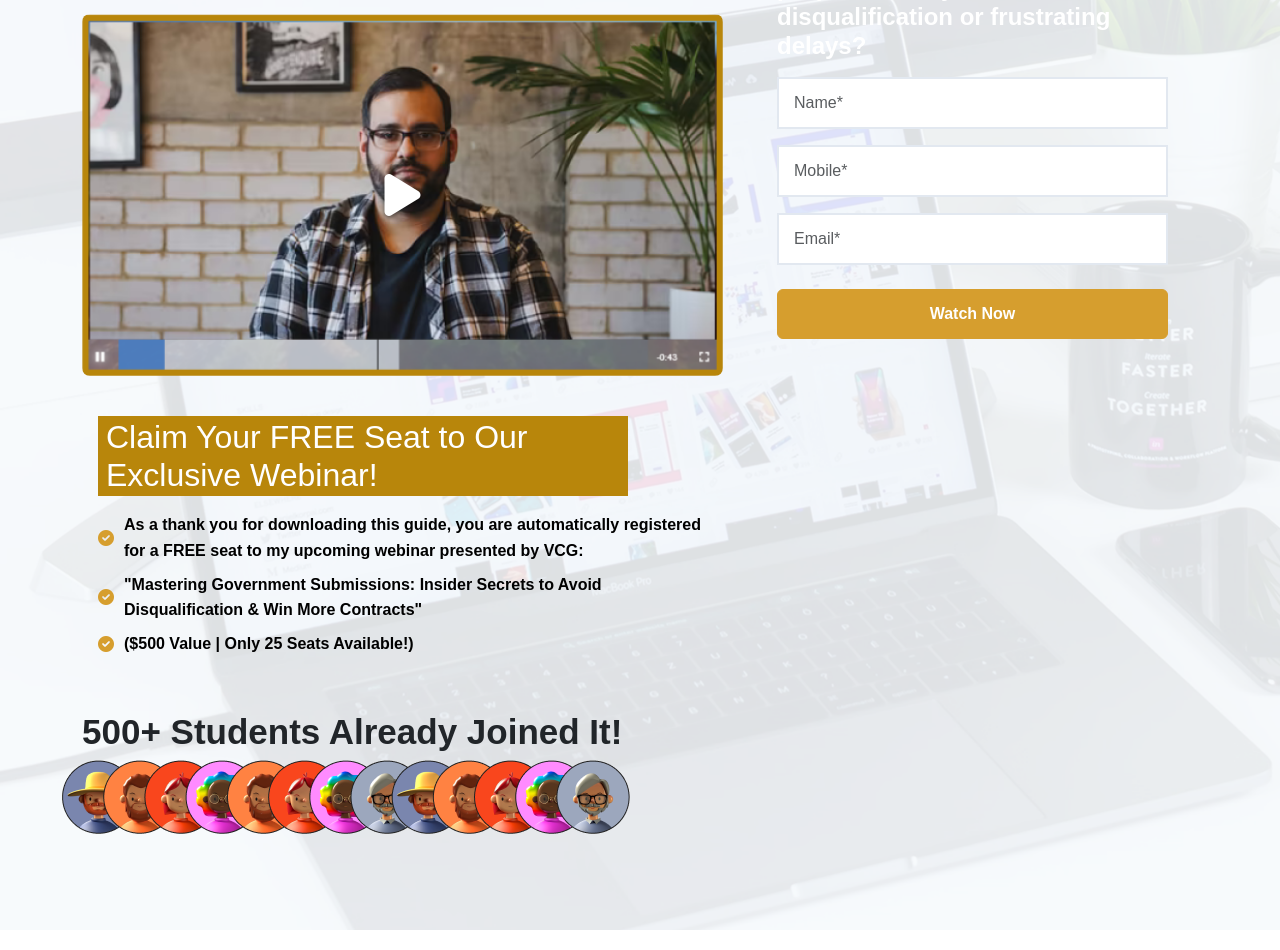
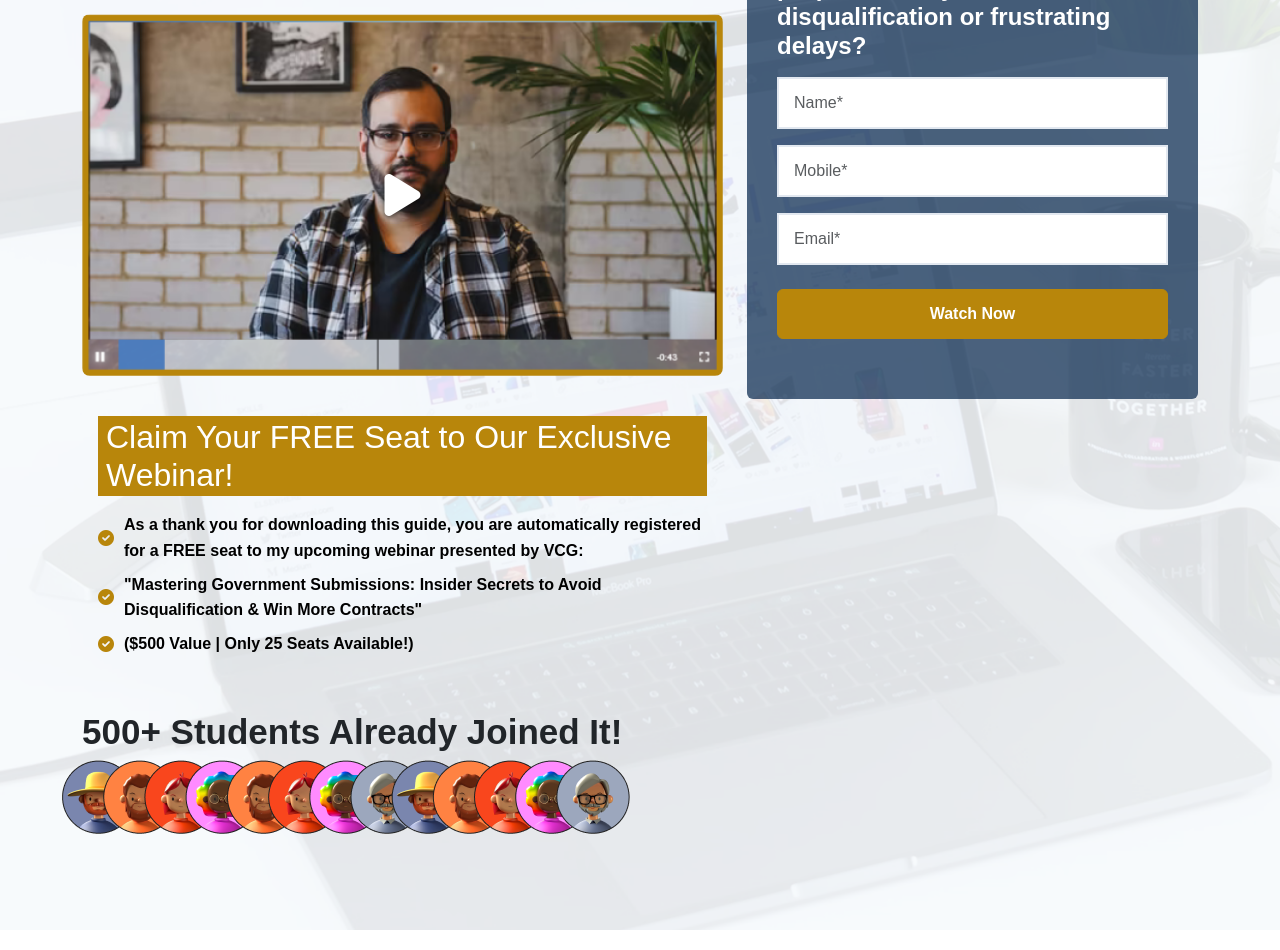
Before and after one commit to Yakshkumar-Patel/pet-layout, a plain HTML site: page index.html in a window 1280 px wide. Shown: the part 398-1348 px from the top of the page. Drawn offline with nearby package versions, Linux system fonts and the light colour scheme; a web font is replaced by a local one.

Commit message:
Update index.html

```diff
--- a/index.html
+++ b/index.html
@@ -37,7 +37,7 @@
 
         :root {
             --primary-blue: #4a5568;
-            --accent-gold: #d69e2e;
+            --accent-gold: #B8860B;
             --text-dark: #2d3748;
         }
 
@@ -51,7 +51,7 @@
             background-color: #f7fafc;
         }
         .bg-primary-blue {
-            background-image: url(assets/Group 427318023.png);
+            background-image: url("assets/Group 427318023.png");
             background-position: top;
             background-repeat: no-repeat;
         }
@@ -87,7 +87,6 @@
         }
         .bg-gold {
         background-color: #B8860B;
-        width: 87%;
         }
         nav.navbar.navbar-light.bg-white.py-3 {
             background-color: transparent !important;
```
